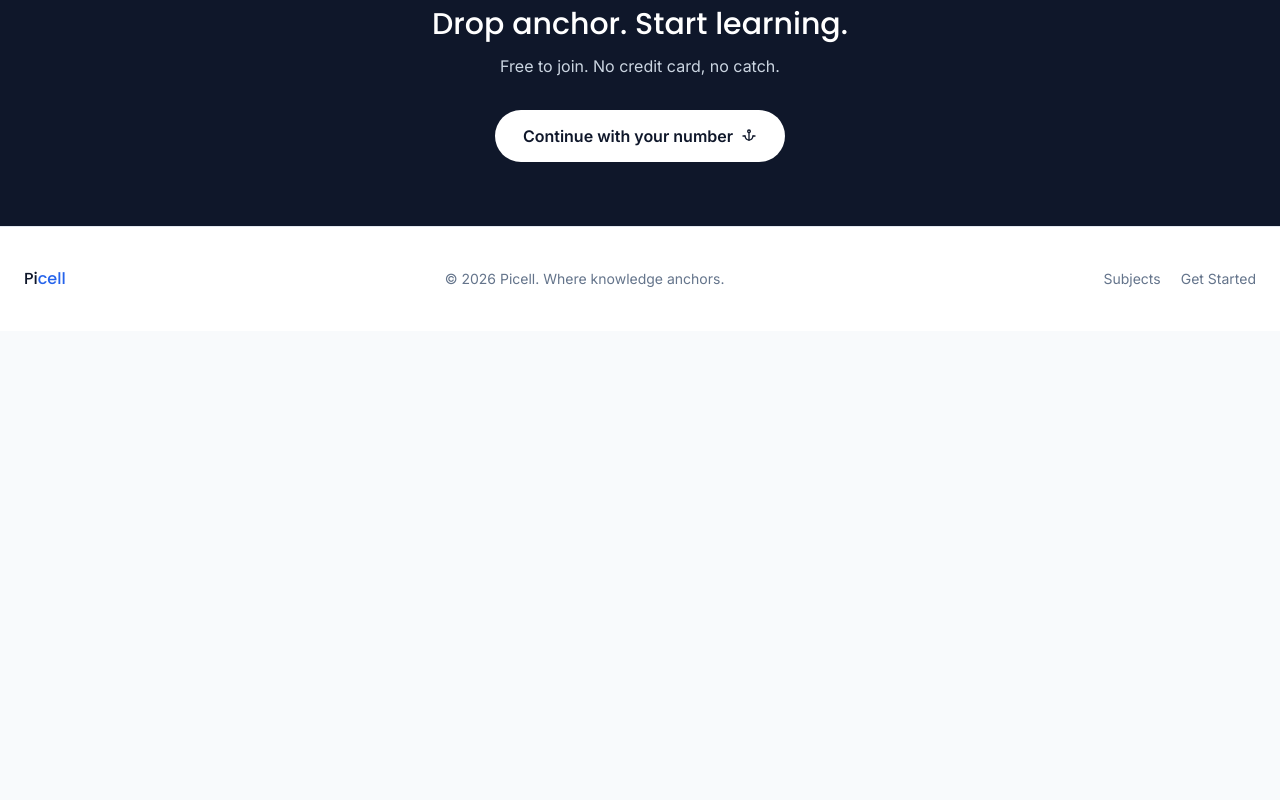
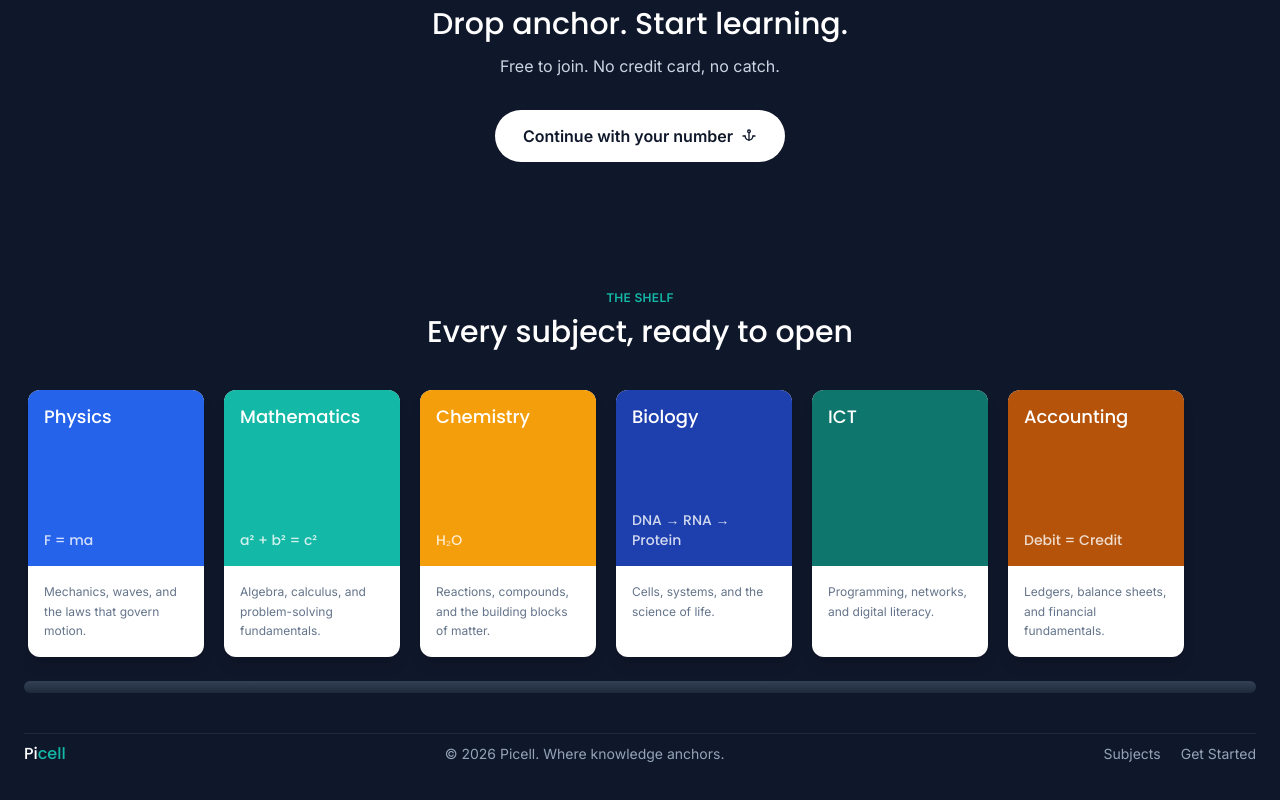
Before and after one commit to ARAFgracie/Brain-Dock, a plain HTML site: page index.html in a window 1280 px wide. Shown: the part 1946-2746 px from the top of the page. Before the commit the page ends 2277 px from the top, so only its background shows below. Drawn offline with nearby package versions, Linux system fonts and the light colour scheme.

Commit message:
Add files via upload

```diff
--- a/index.html
+++ b/index.html
@@ -30,6 +30,8 @@
 <style>
   html { scroll-behavior: smooth; }
   body { background-color: #F8FAFC; overflow-x: hidden; }
+  .scrollbar-none::-webkit-scrollbar { display: none; }
+  .scrollbar-none { -ms-overflow-style: none; scrollbar-width: none; }
 
   /* Wave divider — the dock's waterline */
   .waterline {
@@ -268,17 +270,58 @@
     </div>
   </section>
 
-  <!-- ============ FOOTER ============ -->
-  <footer class="bg-white border-t border-slate-200 py-10">
-    <div class="max-w-7xl mx-auto px-6 flex flex-col md:flex-row items-center justify-between gap-4">
-      <p class="font-display font-700 text-ink">Pi<span class="text-primary">cell</span></p>
-      <p class="text-sm text-slate-500">© 2026 Picell. Where knowledge anchors.</p>
-      <div class="flex items-center gap-5 text-sm text-slate-500">
-        <a href="#subjects" class="hover:text-primary transition-colors">Subjects</a>
-        <a href="login.html" class="hover:text-primary transition-colors">Get Started</a>
+  <!-- ============ FOOTER — subject bookshelf ============ -->
+  <footer class="bg-ink pt-16 pb-10 overflow-hidden">
+    <div class="max-w-7xl mx-auto px-6">
+      <div class="text-center mb-10">
+        <p class="text-xs font-semibold tracking-wide uppercase text-secondary mb-2">The shelf</p>
+        <h2 class="font-display font-700 text-2xl md:text-3xl text-white">Every subject, ready to open</h2>
+      </div>
+
+      <!-- Book row -->
+      <div class="flex gap-5 overflow-x-auto pb-6 px-1 snap-x snap-mandatory scrollbar-none" id="bookShelf"></div>
+
+      <!-- Shelf ledge -->
+      <div class="h-3 bg-gradient-to-b from-slate-700 to-slate-800 rounded-full mb-10"></div>
+
+      <div class="flex flex-col md:flex-row items-center justify-between gap-4 pt-2 border-t border-slate-800">
+        <p class="font-display font-700 text-white pt-6 md:pt-0">Pi<span class="text-secondary">cell</span></p>
+        <p class="text-sm text-slate-400 pt-0 md:pt-0">© 2026 Picell. Where knowledge anchors.</p>
+        <div class="flex items-center gap-5 text-sm text-slate-400">
+          <a href="#subjects" class="hover:text-white transition-colors">Subjects</a>
+          <a href="login.html" class="hover:text-white transition-colors">Get Started</a>
+        </div>
       </div>
     </div>
   </footer>
+
+  <script>
+    const FOOTER_BOOKS = [
+      { subject: 'Physics', tagline: 'F = ma', desc: 'Mechanics, waves, and the laws that govern motion.', color: '#2563EB' },
+      { subject: 'Mathematics', tagline: 'a² + b² = c²', desc: 'Algebra, calculus, and problem-solving fundamentals.', color: '#14B8A6' },
+      { subject: 'Chemistry', tagline: 'H₂O', desc: 'Reactions, compounds, and the building blocks of matter.', color: '#F59E0B' },
+      { subject: 'Biology', tagline: 'DNA → RNA → Protein', desc: 'Cells, systems, and the science of life.', color: '#1E40AF' },
+      { subject: 'ICT', tagline: '<html>', desc: 'Programming, networks, and digital literacy.', color: '#0F766E' },
+      { subject: 'Accounting', tagline: 'Debit = Credit', desc: 'Ledgers, balance sheets, and financial fundamentals.', color: '#B45309' },
+    ];
+
+    const shelf = document.getElementById('bookShelf');
+    FOOTER_BOOKS.forEach(book => {
+      const card = document.createElement('a');
+      card.href = `dashboard.html?subject=${encodeURIComponent(book.subject)}`;
+      card.className = 'snap-start shrink-0 w-44 rounded-xl overflow-hidden shadow-lg hover:-translate-y-1.5 transition-transform duration-200 bg-white';
+      card.innerHTML = `
+        <div class="h-44 flex flex-col justify-between p-4" style="background-color:${book.color}">
+          <span class="font-display font-700 text-white text-lg leading-tight">${book.subject}</span>
+          <span class="font-display text-white/80 text-sm">${book.tagline}</span>
+        </div>
+        <div class="p-4">
+          <p class="text-xs text-slate-500 leading-relaxed">${book.desc}</p>
+        </div>
+      `;
+      shelf.appendChild(card);
+    });
+  </script>
 
   <script>
     // Subjects data — rendered as "berth" cards
```
